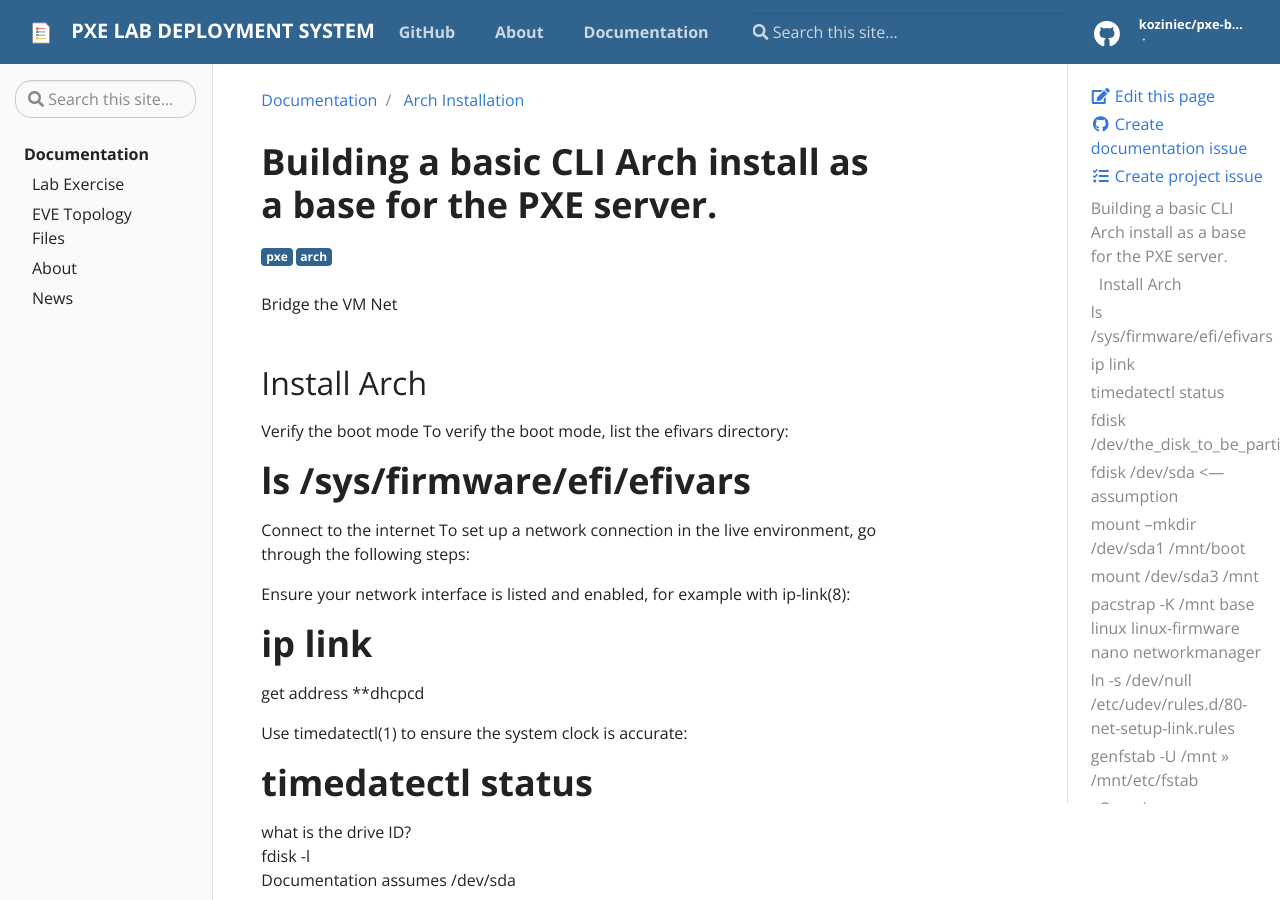
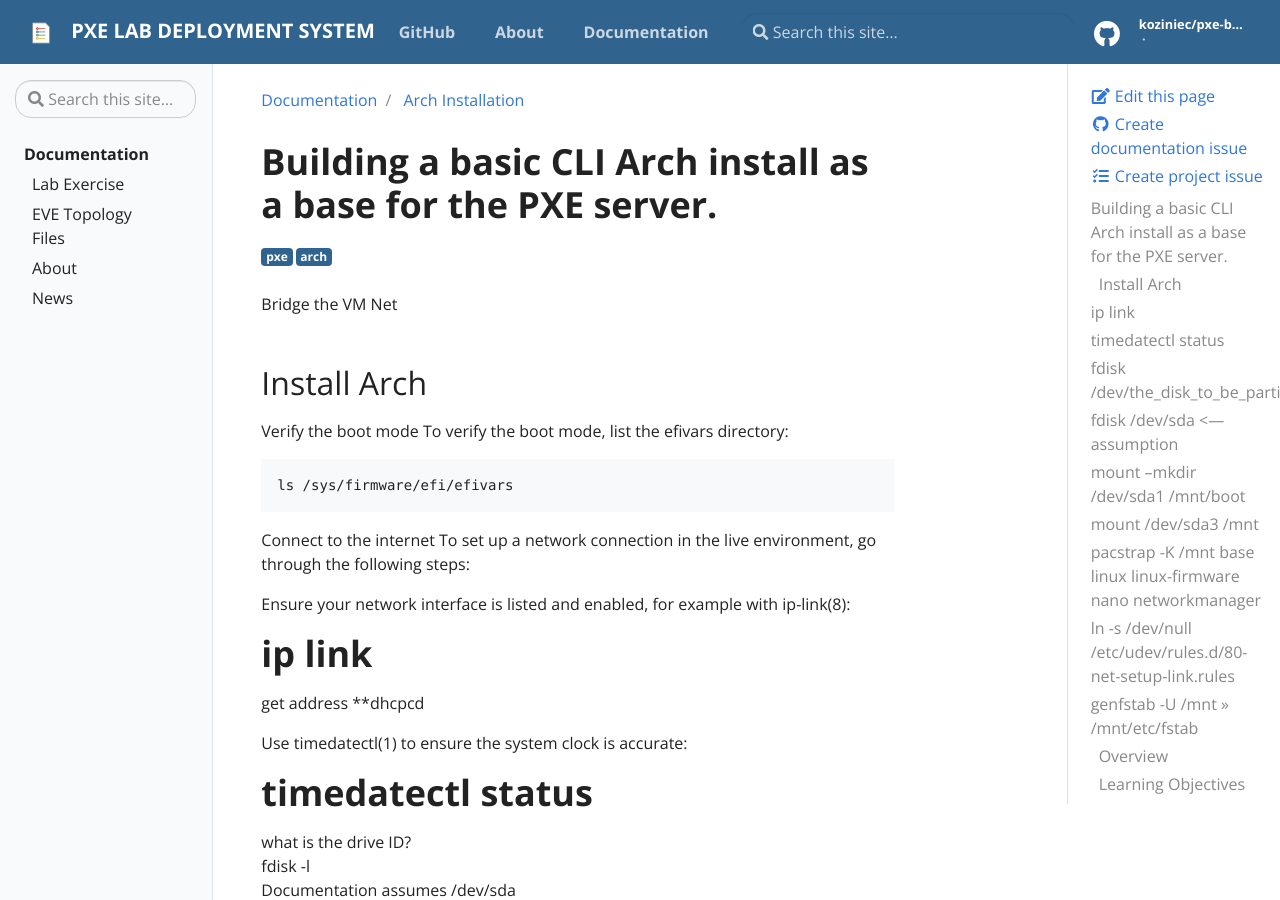
Before and after one commit to koziniec/pxe-boot, a Jekyll site: the page built from _docs/Arch Installation.md, in a window 1280 px wide and 900 px high. Built offline with Jekyll 4.4.1, drawn with Linux system fonts in a browser that asks for light colours.

Commit message:
Update Arch Installation.md

```diff
--- a/_docs/Arch Installation.md
+++ b/_docs/Arch Installation.md
@@ -12,9 +12,9 @@ Bridge the VM Net
 ## Install Arch
 Verify the boot mode
 To verify the boot mode, list the efivars directory:
-
-# ls /sys/firmware/efi/efivars
-
+<pre>
+ls /sys/firmware/efi/efivars
+</pre>
 
 
 
```
